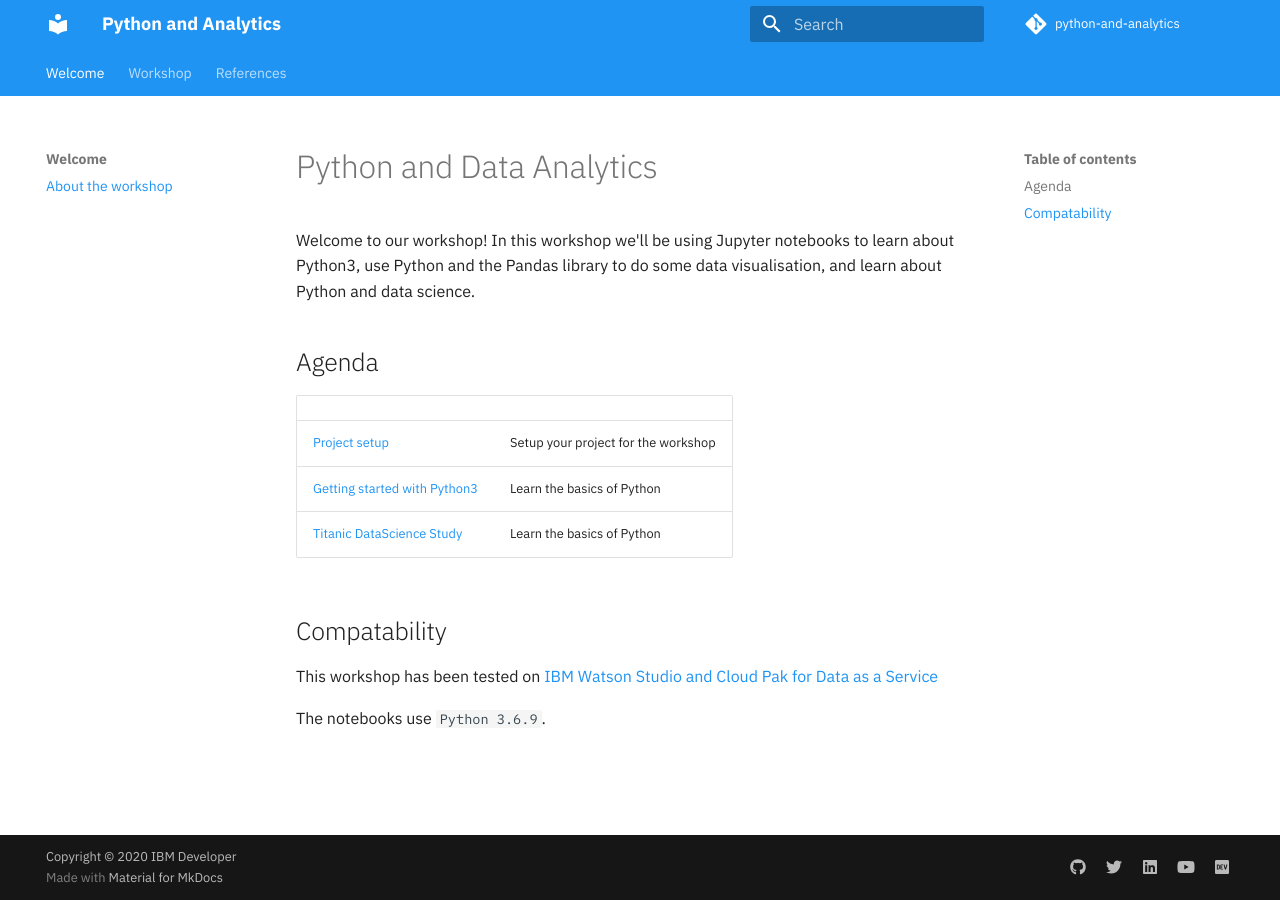
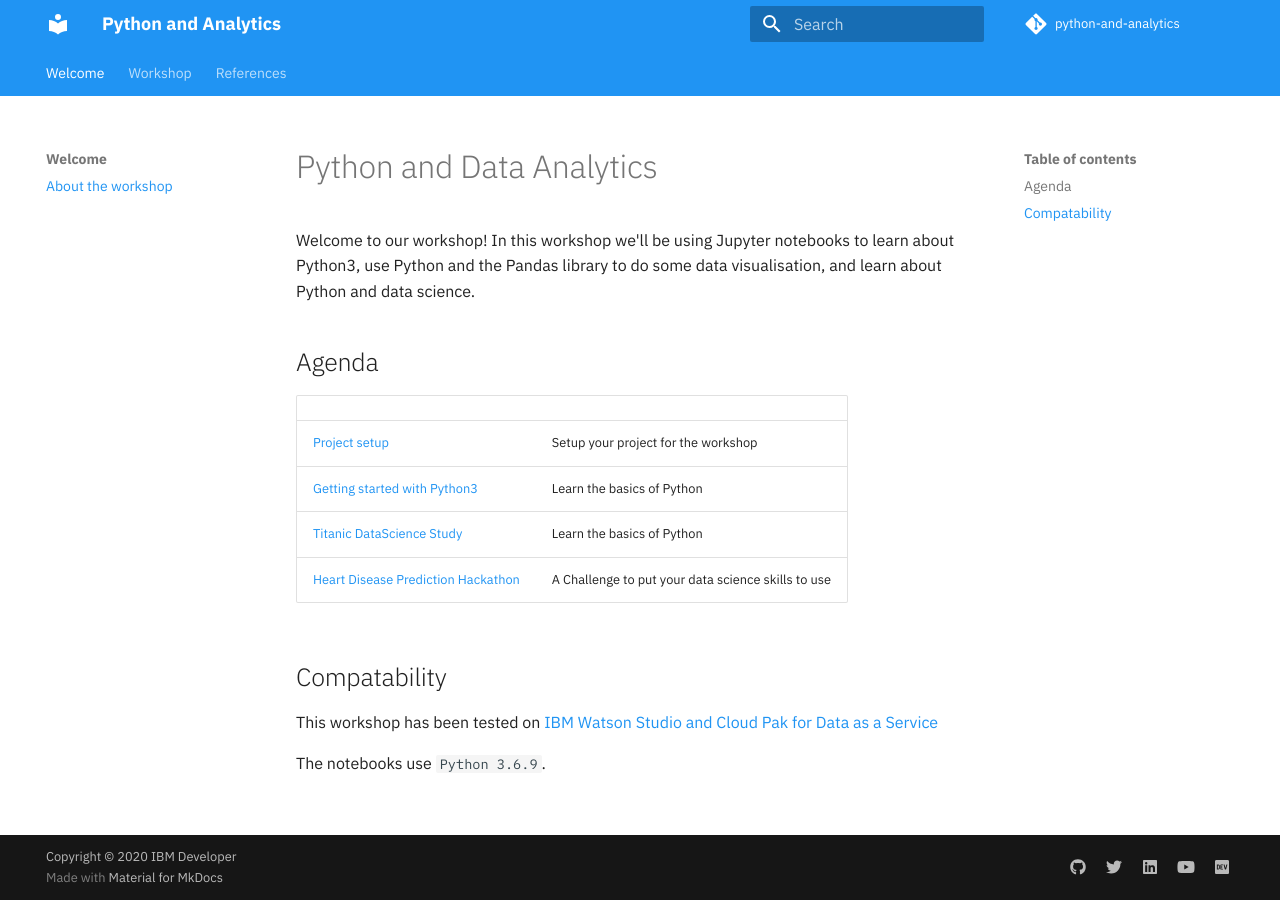
Before and after one commit to IBM/python-and-analytics, an MkDocs documentation site: the page built from docs/README.md, in a window 1280 px wide. Built offline with MkDocs 1.6.1 and Material for MkDocs 9.7.7, drawn with Linux system fonts in a browser that asks for light colours; comment, search, counter and statistics services are not loaded.

Commit message:
adding hd to agenda

```diff
--- a/docs/README.md
+++ b/docs/README.md
@@ -8,7 +8,8 @@ Welcome to our workshop! In this workshop we'll be using Jupyter notebooks to le
 | - | - |
 | [Project setup](project-setup/README.md) | Setup your project for the workshop |
 | [Getting started with Python3](python3/README.md) | Learn the basics of Python |
-| [Titanic DataScience Study](titanic//README.md) | Learn the basics of Python |
+| [Titanic DataScience Study](titanic/README.md) | Learn the basics of Python |
+| [Heart Disease Prediction Hackathon](heart-disease-competition/README.md) | A Challenge to put your data science skills to use |
 
 ## Compatability
 
```
Also changed, not shown: docs/SUMMARY.md (+4 -0 lines).
